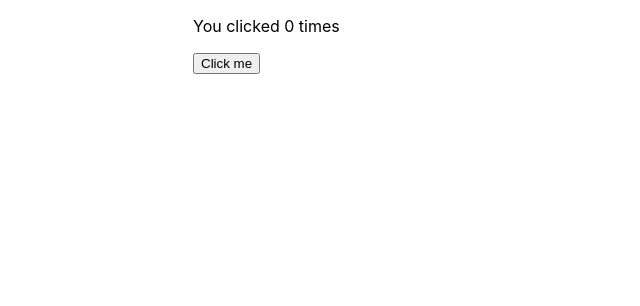
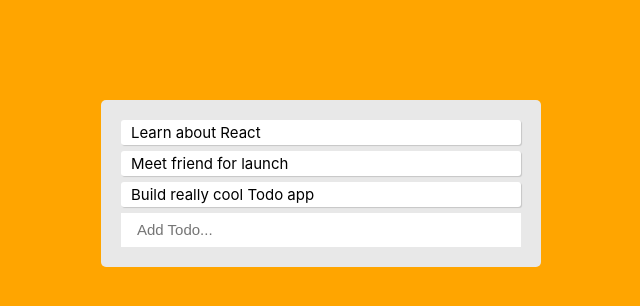
Before and after one commit to SamuelSabasNayo/react-tools, a React (Create React App) app: page / in a window 1280 px wide. Shown: the top 306 px of the page, without its empty margins (319-959 px from the left). Built offline with nearby package versions, Linux system fonts and the light colour scheme.

Commit message:
Added todo app

```diff
--- a/src/App.css
+++ b/src/App.css
@@ -1,11 +1,39 @@
 .App {
-  text-align: center;
+  background: orange;
+  height: 100vh;
+  padding: 50px
 }
 
-.App-logo {
-  height: 40vmin;
-  pointer-events: none;
+.todo-list {
+  max-width: 400px;
+  background: #e8e8e8;
+  margin: 50px auto;
+  padding: 20px;
+  border-radius: 5px;
 }
+
+.todo {
+  background: #fff;
+  box-shadow: 1px 1px 1px rgba(0, 0, 0, .15);
+  padding: 3px 10px;
+  font-size: 15px;
+  margin-bottom: 6px;
+  border-radius: 3px;
+  display: flex;
+  align-items: center;
+  justify-content: space-between;
+}
+
+input {
+  width: 100%;
+  box-sizing: border-box;
+  border: 0;
+  border-radius: none;
+  padding: 1rem;
+  height: 2.25em;
+  font-size: 15px;
+}
+
 
 @media (prefers-reduced-motion: no-preference) {
   .App-logo {
--- a/src/App.js
+++ b/src/App.js
@@ -1,19 +1,65 @@
 import React, { useState } from 'react';
+import "./App.css";
+
+function Todo({ todo, index }) {
+  return <div className="todo">{todo.text}</div>;
+}
+
+function TodoForm({addTodo}) {
+  const [value, setValue] = useState('');
+
+  const handleSubmit = e => {
+    e.preventDefault();
+    if(!value) return;
+    addTodo(value);
+    setValue('');
+    // console.log('hello')
+  }
+
+  return (
+    <form onSubmit={handleSubmit}>
+      <input type="text"
+        className="input"
+        value={value}
+        onChange={e => setValue(e.target.value)}
+        placeholder="Add Todo..."
+      />
+    </form>
+  )
+}
 
 function App() {
-  // Declare a new state variable, which we'll call "count"
-  const [count, setCount] = useState(0);
+  const [todos, setTodos] = useState([
+    {
+      text: 'Learn about React',
+      isCompleted: false
+    },
+    {
+      text: 'Meet friend for launch',
+      isCompleted: false
+    },
+    {
+      text: 'Build really cool Todo app',
+      isCompleted: false
+    }
+  ]);
+
+  const addTodo = text => {
+    const newTodos = [...todos, { text }];
+    setTodos(newTodos);
+    // console.log(text)
+  }
 
   return (
-    <div
-      style={{ width: '20%', margin: 'auto' }}
-    >
-      <p>You clicked { count } times</p>
-      <button
-        onClick={() => setCount(count + 1)}
-      >
-        Click me
-      </button>
+    <div className="App">
+      <div className="todo-list">
+        {todos.map((todo, index) => (
+          <Todo key={index} index={index} todo={todo} />
+        ))}
+        <TodoForm
+          addTodo={addTodo}
+        />
+      </div>
     </div>
   )
 }
```
